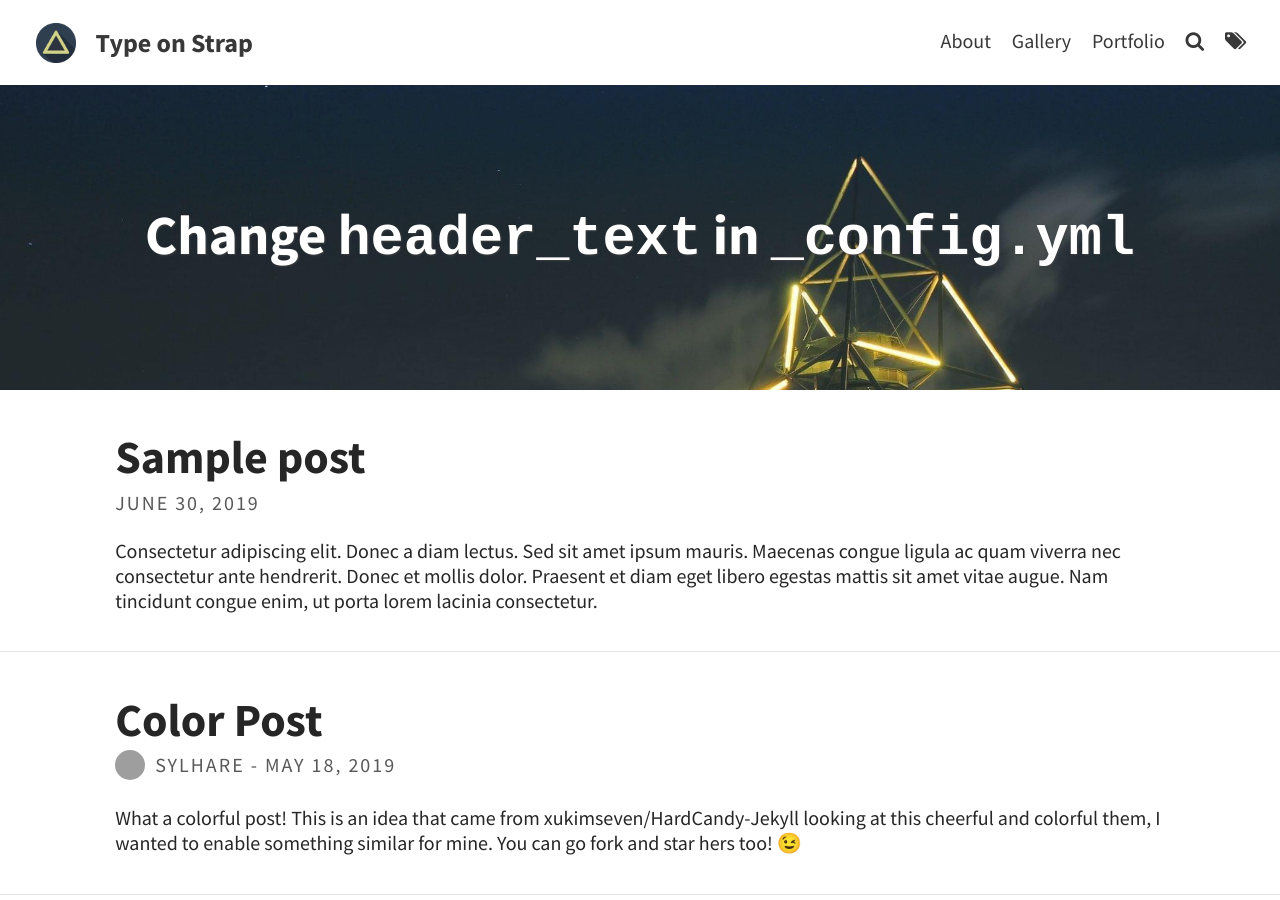
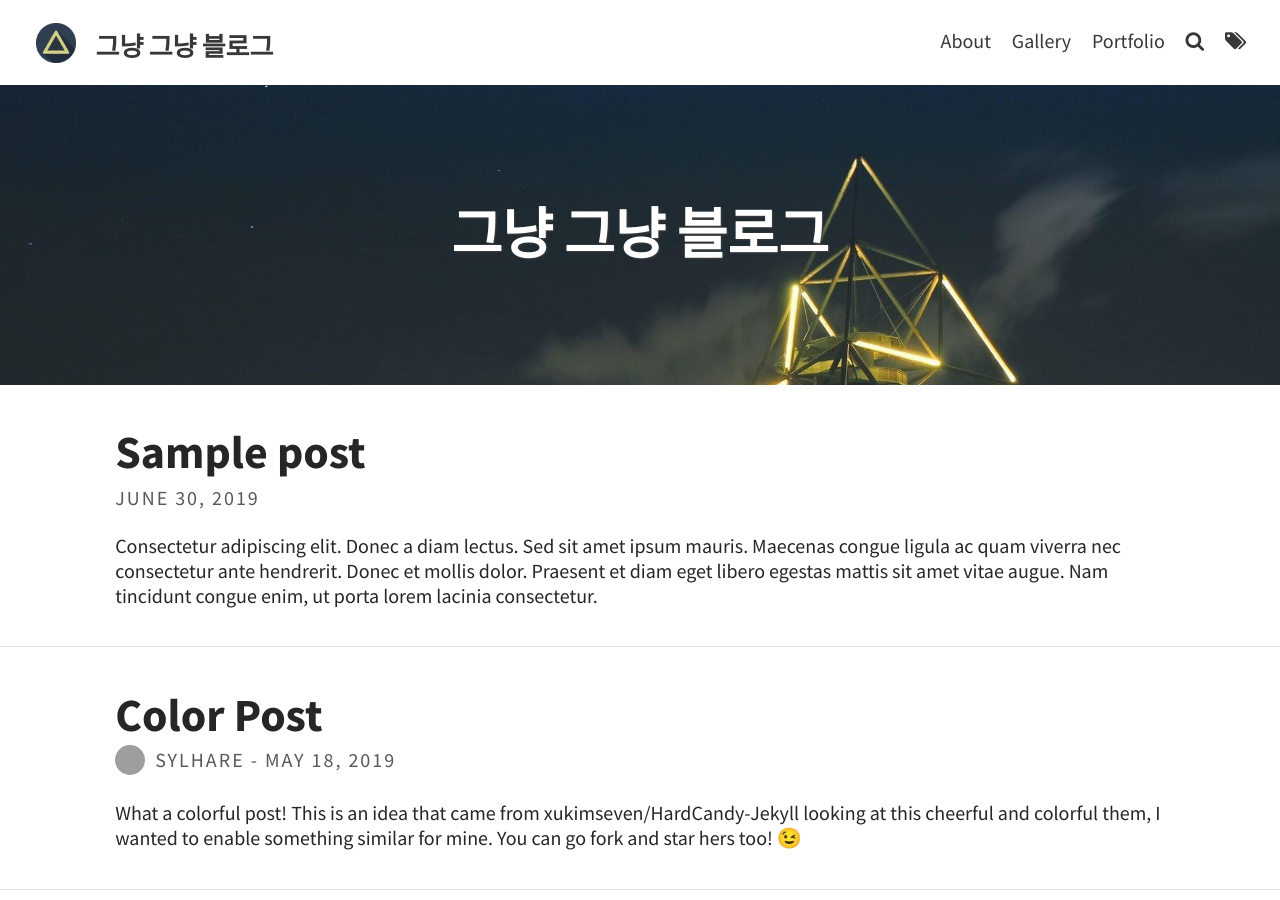
Before and after one commit to girawhale/girawhale.github.io, a Jekyll site: the page built from index.html, in a window 1280 px wide and 900 px high. Built offline with Jekyll 4.4.1, drawn with Linux system fonts in a browser that asks for light colours; the list of posts is cut into pages by our own code; grey boxes are pictures that could not be loaded.

Commit message:
Update _config.yml

```diff
--- a/_config.yml
+++ b/_config.yml
@@ -3,16 +3,15 @@ baseurl: ""
 url: "https://girawhale.github.io"
 
 # THEME-SPECIFIC CONFIGURATION
-title: Type on Strap                                    # site's title
-description: "A website with blog posts and pages"      # used by search engines
+title: 그냥 그냥 블로그                                    # site's title
+description: 공부해야되는데...      # used by search engines
 avatar: assets/img/triangle.png                         # Empty for no avatar in navbar
 favicon: assets/favicon.ico                             # Icon displayed in the tab
 
 # Header and footer text
-header_text: Change <code>header_text</code> in <code>_config.yml</code>  # Change Blog header text
+header_text: 그냥 그냥 블로그  # Change Blog header text
 header_feature_image: assets/img/pexels/triangular.jpeg
-footer_text: >
-  Powered by <a href="https://jekyllrb.com/">Jekyll</a> with <a href="https://github.com/sylhare/Type-on-Strap">Type on Strap</a>
+footer_text:
 
 # Blog
 excerpt: true                                           # Or "truncate" (first 250 characters), "false" to disable
```
